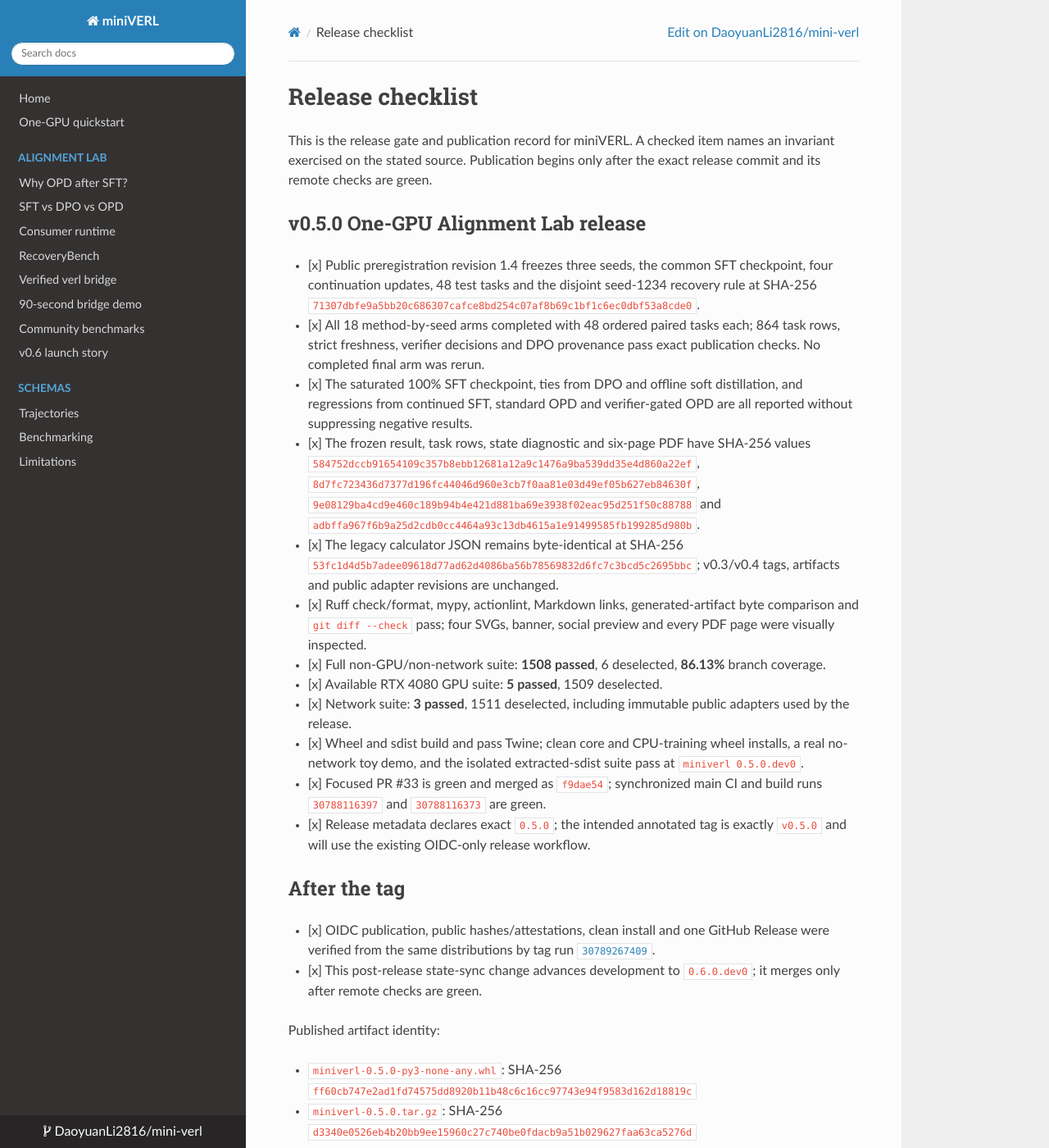
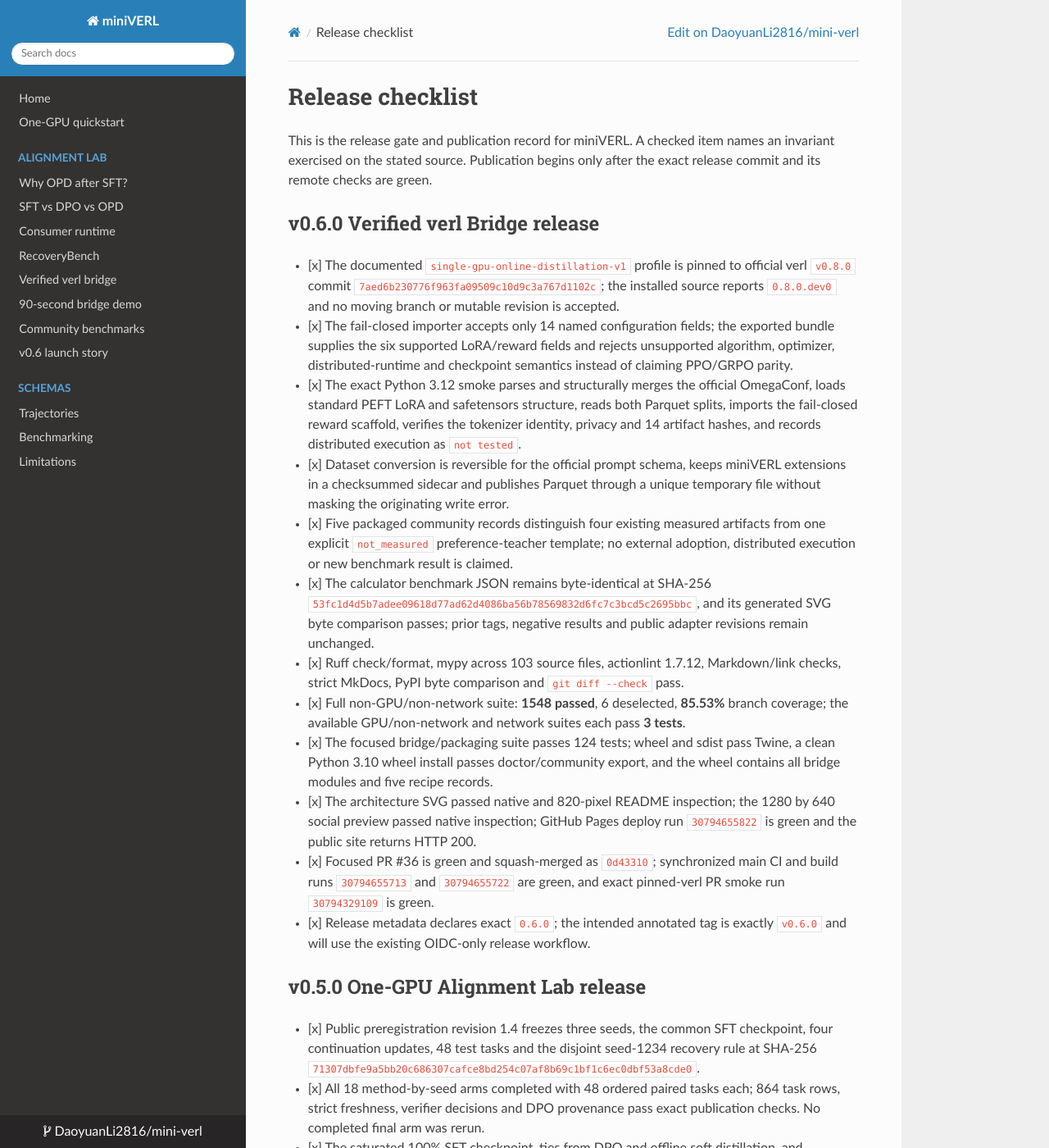
Before and after one commit to DaoyuanLi2816/mini-verl, an MkDocs documentation site: the page built from docs/release-checklist.md, in a window 1280 px wide and 1400 px high. Shown: the whole window at 82% size. Built offline with MkDocs 1.6.1, drawn with Linux system fonts in a browser that asks for light colours; nearby versions of some CDN libraries.

Commit message:
Prepare the v0.6.0 release (#37)

```diff
--- a/docs/release-checklist.md
+++ b/docs/release-checklist.md
@@ -3,6 +3,50 @@
 This is the release gate and publication record for miniVERL. A checked item
 names an invariant exercised on the stated source. Publication begins only
 after the exact release commit and its remote checks are green.
+
+## v0.6.0 Verified verl Bridge release
+
+- [x] The documented `single-gpu-online-distillation-v1` profile is pinned to
+      official verl `v0.8.0` commit
+      `7aed6b230776f963fa09509c10d9c3a767d1102c`; the installed source reports
+      `0.8.0.dev0` and no moving branch or mutable revision is accepted.
+- [x] The fail-closed importer accepts only 14 named configuration fields; the
+      exported bundle supplies the six supported LoRA/reward fields and rejects
+      unsupported algorithm, optimizer, distributed-runtime and checkpoint
+      semantics instead of claiming PPO/GRPO parity.
+- [x] The exact Python 3.12 smoke parses and structurally merges the official
+      OmegaConf, loads standard PEFT LoRA and safetensors structure, reads both
+      Parquet splits, imports the fail-closed reward scaffold, verifies the
+      tokenizer identity, privacy and 14 artifact hashes, and records
+      distributed execution as `not tested`.
+- [x] Dataset conversion is reversible for the official prompt schema, keeps
+      miniVERL extensions in a checksummed sidecar and publishes Parquet through
+      a unique temporary file without masking the originating write error.
+- [x] Five packaged community records distinguish four existing measured
+      artifacts from one explicit `not_measured` preference-teacher template;
+      no external adoption, distributed execution or new benchmark result is
+      claimed.
+- [x] The calculator benchmark JSON remains byte-identical at SHA-256
+      `53fc1d4d5b7adee09618d77ad62d4086ba56b78569832d6fc7c3bcd5c2695bbc`,
+      and its generated SVG byte comparison passes; prior tags, negative results
+      and public adapter revisions remain unchanged.
+- [x] Ruff check/format, mypy across 103 source files, actionlint 1.7.12,
+      Markdown/link checks, strict MkDocs, PyPI byte comparison and
+      `git diff --check` pass.
+- [x] Full non-GPU/non-network suite: **1548 passed**, 6 deselected, **85.53%**
+      branch coverage; the available GPU/non-network and network suites each
+      pass **3 tests**.
+- [x] The focused bridge/packaging suite passes 124 tests; wheel and sdist pass
+      Twine, a clean Python 3.10 wheel install passes doctor/community export,
+      and the wheel contains all bridge modules and five recipe records.
+- [x] The architecture SVG passed native and 820-pixel README inspection; the
+      1280 by 640 social preview passed native inspection; GitHub Pages deploy
+      run `30794655822` is green and the public site returns HTTP 200.
+- [x] Focused PR #36 is green and squash-merged as `0d43310`; synchronized main
+      CI and build runs `30794655713` and `30794655722` are green, and exact
+      pinned-verl PR smoke run `30794329109` is green.
+- [x] Release metadata declares exact `0.6.0`; the intended annotated tag is
+      exactly `v0.6.0` and will use the existing OIDC-only release workflow.
 
 ## v0.5.0 One-GPU Alignment Lab release
 
--- a/src/miniverl/__init__.py
+++ b/src/miniverl/__init__.py
@@ -14,6 +14,6 @@ Public API
 
 from __future__ import annotations
 
-__version__ = "0.6.0.dev0"
+__version__ = "0.6.0"
 
 __all__ = ["__version__"]
```
Also changed, not shown: CHANGELOG.md (+4 -1 lines), PROJECT_STATE.md (+6 -3 lines), PYPI.md (+46 -46 lines), README.md (+1 -1 lines), README.zh-CN.md (+1 -1 lines), docs/generated/quality.json (+10 -10 lines), 2 other files.
